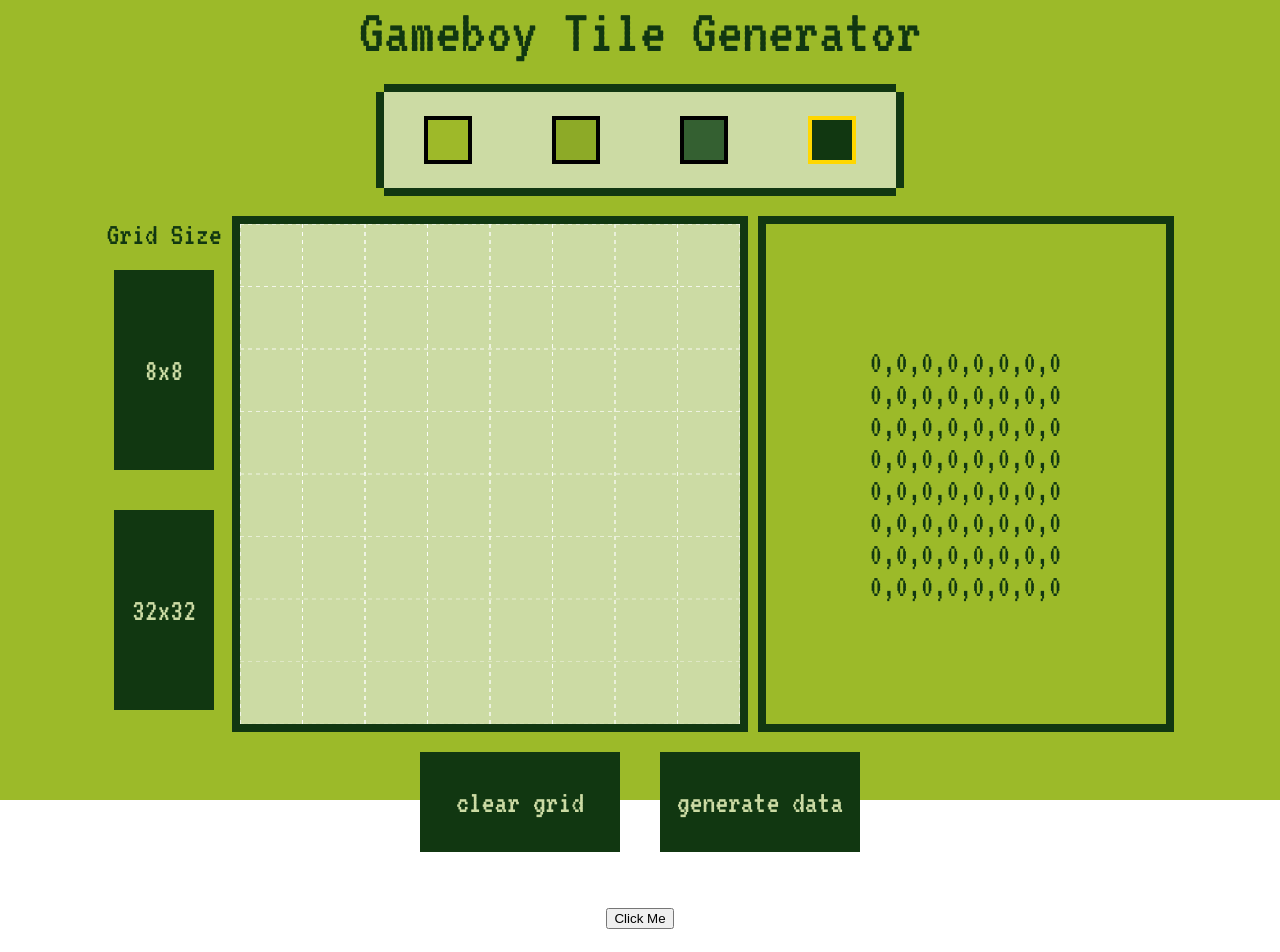
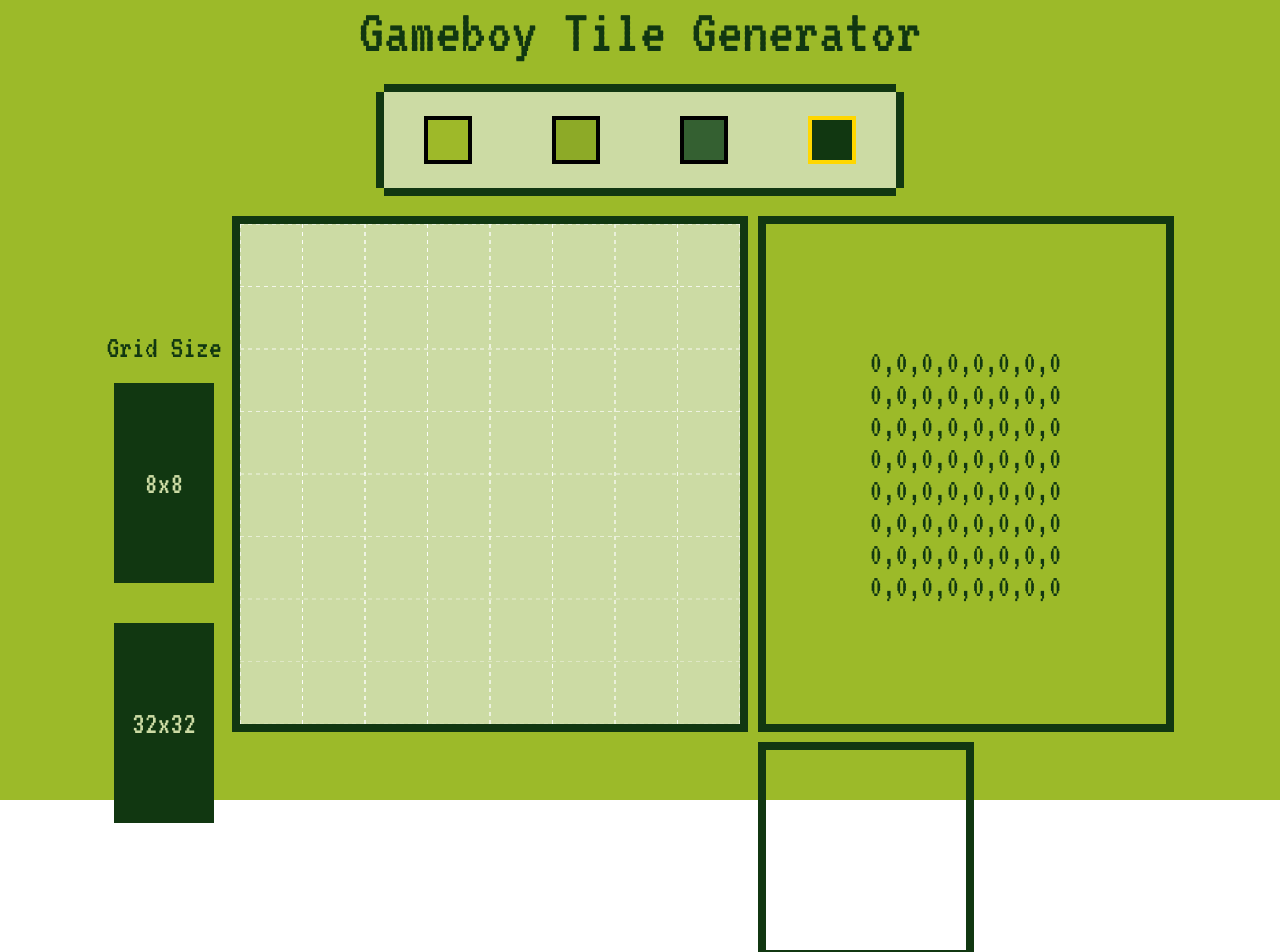
Before and after one commit to spkelly/gb-pallete, a Vue app: page / in a window 1280 px wide. Shown: the top 952 px of the page. Built offline with nearby package versions, Linux system fonts and the light colour scheme.

Commit message:
bug fixes

```diff
--- a/src/App.vue
+++ b/src/App.vue
@@ -37,6 +37,7 @@
 export default {
   // TODO: sepearate into smaller components
   // TODO: move styles to other components
+  // TODO: Change class names in template
   name: 'app',
   data:function(){
     return{
--- a/src/components/TileCanvas.vue
+++ b/src/components/TileCanvas.vue
@@ -1,9 +1,13 @@
 <template>
+  <div class="canvas_holder">
+  <canvas id="viewport" ref="viewport">
+  </canvas>
   <canvas id="can" ref="canvas"
     v-on:mouseup="handleMouseUp"
     v-on:mousedown="handleMouseDown"
     v-on:mousemove="handleMouseMove"
   ></canvas>
+  </div>
 </template>
 
 <script>
@@ -43,6 +47,7 @@
         let pos = CanvasHelper.getMousePosition(e);
         let coords = CanvasHelper.getPixelCoordinates(pos);
         let offset = CanvasHelper.getPixelOffset(coords);
+        console.log(pos);
         return {coords,offset};
       },
       drawOnCanvas: function({coords,offset}){
@@ -52,8 +57,12 @@
     },
     mounted() {
       this.canvas = this.$refs.canvas;
+      let vp = this.$refs.viewport;
+      let vpCTX = vp.getContext("2d");
+      CanvasHelper.drawGrid(vp,vpCTX);
+      this.canvas.width = 500;
+      this.canvas.height = 500;
       this.ctx = this.$refs.canvas.getContext("2d");
-      CanvasHelper.drawGrid(this.canvas,this.ctx);
       this.$store.dispatch("initializeCanvas",this.canvas);
 
     }
@@ -61,10 +70,21 @@
 </script>
 
 <style lang="css">
+  .canvas_holder{
+    height: 500px;
+    border: 8px solid #113711;
+    margin: 0 10px;
+    position:relative;
+  }
   #can {
-  margin: 0 10px;
-  position: relative;
-  border: 8px solid #113711;
+    z-index: 0;
+    position: absolute;
+    left: 0px;
+    height: 500px;
+    width: 500px;
+  }
+
+  #viewport{
   background-color: #ccdba4;
   }
 
--- a/src/components/TileOutput.vue
+++ b/src/components/TileOutput.vue
@@ -5,15 +5,25 @@
         {{row.join()}}
       </code>
     </div>
+    <div class="mini_output_holder">
+      <MiniOutput />
+      <MiniOutput />
+      <MiniOutput />
+      <MiniOutput />
+    </div>
   </div>
 </template>
 
 <script>
+import MiniOutput from './MiniOutput.vue'
 
 export default {
   name: "TileOutput",
   props:{
     tileData:Array
+  },
+  components:{
+    MiniOutput
   },
   methods:{
   },
@@ -40,6 +50,14 @@
     border: 8px solid #113711;
   }
 
+  .mini_output_holder{
+    margin-top: 10px;
+    border: 8px solid #113711;
+    display: flex;
+    width: 200px;
+    flex-wrap: wrap;
+  }
+
   .output pre {
     margin: 0;
     padding: 0;
--- a/src/services/CanvasServices.js
+++ b/src/services/CanvasServices.js
@@ -1,11 +1,11 @@
 import {PIXEL_SIZE,GRID_HEIGHT,GRID_WIDTH} from './constants';
 
 export function getMousePosition(e){
-  let target = e.target;
+  let target = e.target.parentElement;
 
   return{
-    x: e.pageX - target.offsetLeft,
-    y: e.pageY - target.offsetTop
+    x: e.pageX - target.offsetLeft - 7,
+    y: e.pageY - target.offsetTop - 7
   }
 }
 
--- a/src/store/store.js
+++ b/src/store/store.js
@@ -1,18 +1,22 @@
-
-
 const store = {
   state:{
     pixelMatrix: [],
     canvas:{},
-    clearedCanvas:{}
+    clearedCanvas:{},
+    currentImageData:{}
   },
   mutations: {
+    //TODO: Clean this up
     updateMatrix(state, newMatrix){
       state.pixelMatrix = newMatrix;
-      console.log(state.canvas.getContext("2d").getImageData(0,0,500,500));
+      // modify currentImageData
+      state.currentImageData = state.canvas.getContext("2d").getImageData(0,0,500,500);
     },
+
     setCanvas(state,canvas){
       state.canvas = canvas;
+      state.canvas.width = 500;
+      state.canvas.height = 500;
     },
 
     setClearedCanvas(state,imageData){
@@ -21,6 +25,7 @@
 
     updateCanvas(state,imageData){
       state.canvas.getContext("2d").putImageData(imageData,0,0);
+      state.currentImageData = imageData;
     },
 
   },
@@ -32,11 +37,10 @@
 
     initializeCanvas({commit},canvas){
       commit("setCanvas",canvas);
-      commit("setClearedCanvas",canvas.getContext("2d").getImageData(0,0,500,500));
+      commit("setClearedCanvas",canvas.getContext("2d").getImageData(0,0,100,100));
     },
 
     clearGrid({commit,state}){
-      console.log(state);
       const emptyTileData = Array(8).fill(null).map(()=>Array(8).fill(0));
       commit("updateMatrix",emptyTileData);
       commit("updateCanvas",state.clearedCanvas);
```
